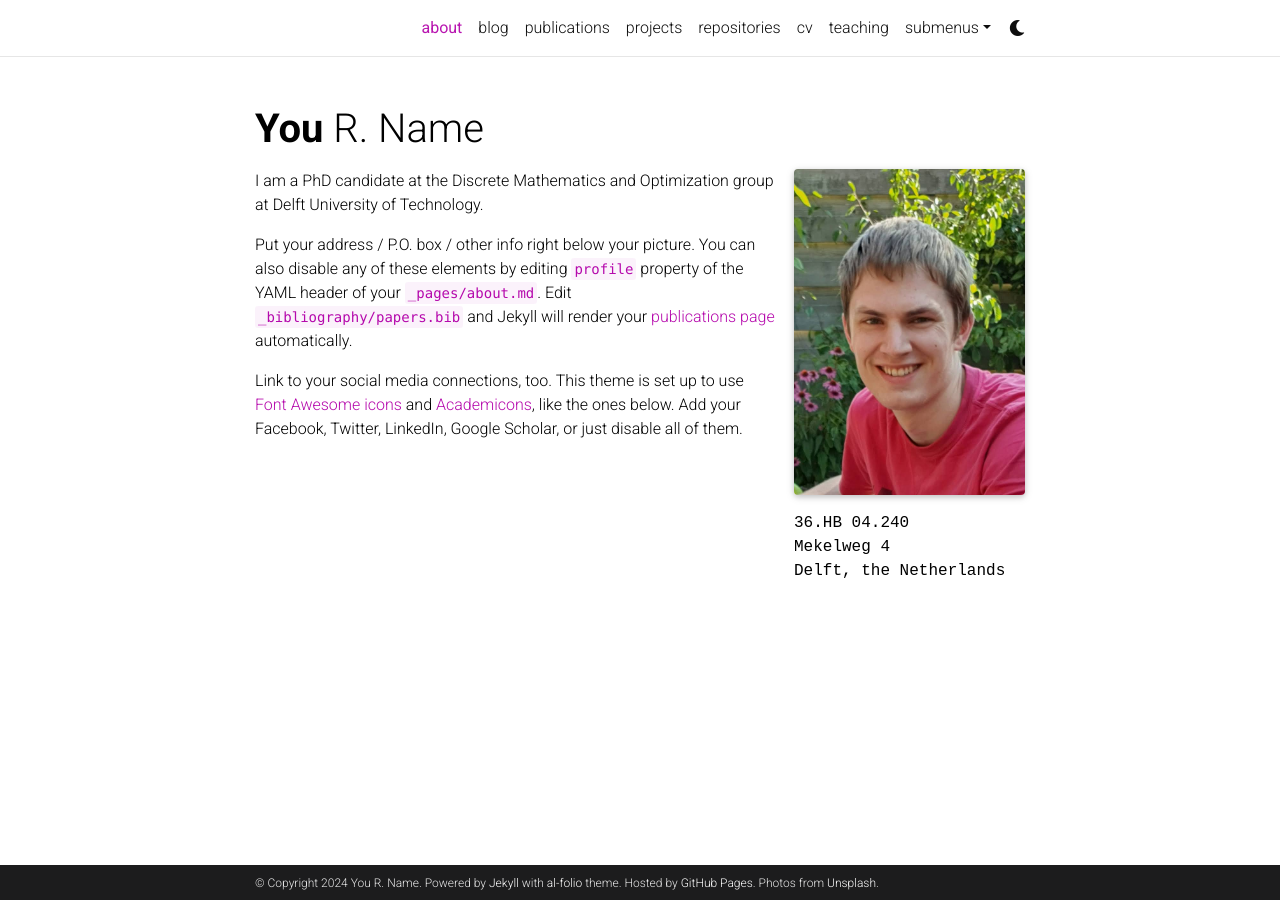
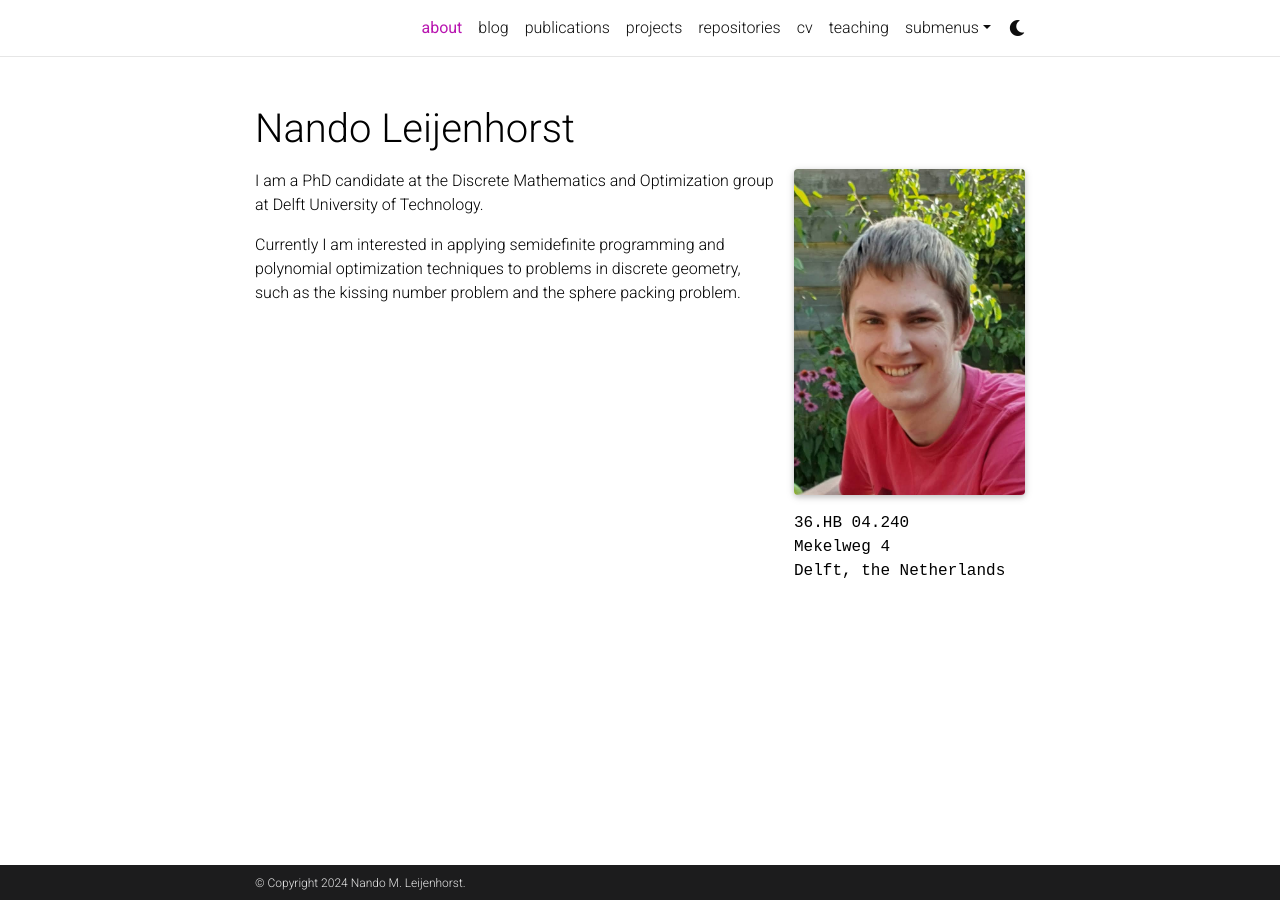
Before and after one commit to nanleij/nanleij.github.io, a Jekyll site: the page built from _pages/about.md, in a window 1280 px wide. Built offline with Jekyll 4.4.1, drawn with Linux system fonts in a browser that asks for light colours; full-size pictures stand in for the smaller copies a plugin makes; comment, search, counter and statistics services are not loaded; a style sheet for code colours, icons or effects is not loaded.

Commit message:
add more data

```diff
--- a/_config.yml
+++ b/_config.yml
@@ -2,17 +2,17 @@
 # Site settings
 # -----------------------------------------------------------------------------
 
-title: blank # the website title (if blank, full name will be used instead)
-first_name: You
-middle_name: R.
-last_name: Name
-email: you@example.com
+title: Nando Leijenhorst # the website title (if blank, full name will be used instead)
+first_name: Nando
+middle_name: M.
+last_name: Leijenhorst
+email: n.m.leijenhorst@tudelft.nl
 description: > # the ">" symbol means to ignore newlines until "footer_text:"
   A simple, whitespace theme for academics. Based on [*folio](https://github.com/bogoli/-folio) design.
-footer_text: >
-  Powered by <a href="https://jekyllrb.com/" target="_blank">Jekyll</a> with <a href="https://github.com/alshedivat/al-folio">al-folio</a> theme.
-  Hosted by <a href="https://pages.github.com/" target="_blank">GitHub Pages</a>.
-  Photos from <a href="https://unsplash.com" target="_blank">Unsplash</a>.
+footer_text: #>
+  #Powered by <a href="https://jekyllrb.com/" target="_blank">Jekyll</a> with <a href="https://github.com/alshedivat/al-folio">al-folio</a> theme.
+  #Hosted by <a href="https://pages.github.com/" target="_blank">GitHub Pages</a>.
+  #Photos from <a href="https://unsplash.com" target="_blank">Unsplash</a>.
 keywords: jekyll, jekyll-theme, academic-website, portfolio-website  # add your own keywords or leave empty
 
 lang: en # the language of your site (for example: en, fr, cn, ru, etc.)
@@ -105,8 +105,8 @@
 youtube_id: # your youtube channel id (youtube.com/@<youtube_id>)
 discord_id: # your discord id (18-digit unique numerical identifier)
 
-contact_note: >
-  You can even add a little note about which of these is the best way to reach you.
+contact_note: #>
+  # You can even add a little note about which of these is the best way to reach you.
 
 # -----------------------------------------------------------------------------
 # Analytics and search engine verification
--- a/_pages/about.md
+++ b/_pages/about.md
@@ -21,6 +21,8 @@
 
 I am a PhD candidate at the Discrete Mathematics and Optimization group at Delft University of Technology.
 
-Put your address / P.O. box / other info right below your picture. You can also disable any of these elements by editing `profile` property of the YAML header of your `_pages/about.md`. Edit `_bibliography/papers.bib` and Jekyll will render your [publications page](/al-folio/publications/) automatically.
+Currently I am interested in applying semidefinite programming and polynomial optimization techniques to problems in discrete geometry, such as the kissing number problem and the sphere packing problem.
 
-Link to your social media connections, too. This theme is set up to use [Font Awesome icons](http://fortawesome.github.io/Font-Awesome/) and [Academicons](https://jpswalsh.github.io/academicons/), like the ones below. Add your Facebook, Twitter, LinkedIn, Google Scholar, or just disable all of them.
+<!-- Put your address / P.O. box / other info right below your picture. You can also disable any of these elements by editing `profile` property of the YAML header of your `_pages/about.md`. Edit `_bibliography/papers.bib` and Jekyll will render your [publications page](/al-folio/publications/) automatically. -->
+
+<!-- Link to your social media connections, too. This theme is set up to use [Font Awesome icons](http://fortawesome.github.io/Font-Awesome/) and [Academicons](https://jpswalsh.github.io/academicons/), like the ones below. Add your Facebook, Twitter, LinkedIn, Google Scholar, or just disable all of them. -->
```
